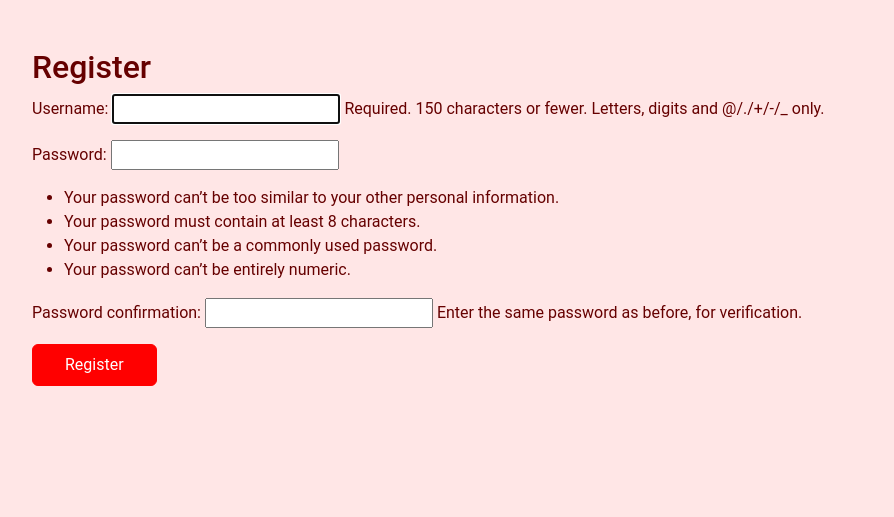
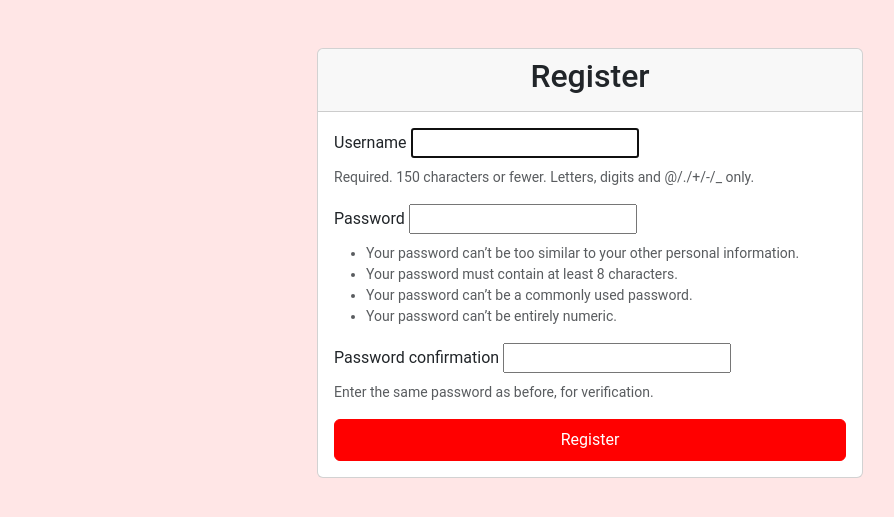
Before and after one commit to D0bledore/django-project, a Django app: page /accounts/register/ in a window 1280 px wide. Shown: the part 66-583 px from the top of the page, without its empty margins (50-944 px from the left). Run offline with Django 5.2, Linux system fonts and the light colour scheme.

Commit message:
Style register template

```diff
--- a/accounts/templates/accounts/register.html
+++ b/accounts/templates/accounts/register.html
@@ -2,11 +2,34 @@
 
 {% block content %}
 <div class="container mt-5">
-    <h2>Register</h2>
-    <form method="post">
-        {% csrf_token %}
-        {{ form.as_p }}
-        <button type="submit" class="btn btn-primary">Register</button>
-    </form>
+    <div class="row justify-content-center">
+        <div class="col-md-6">
+            <div class="card">
+                <div class="card-header text-center">
+                    <h2>Register</h2>
+                </div>
+                <div class="card-body">
+                    <form method="post">
+                        {% csrf_token %}
+                        {% for field in form %}
+                            <div class="mb-3">
+                                <label for="{{ field.id_for_label }}" class="form-label">{{ field.label }}</label>
+                                {{ field }}
+                                {% if field.help_text %}
+                                    <div class="form-text">{{ field.help_text }}</div>
+                                {% endif %}
+                                {% for error in field.errors %}
+                                    <div class="alert alert-danger mt-2">{{ error }}</div>
+                                {% endfor %}
+                            </div>
+                        {% endfor %}
+                        <div class="d-grid gap-2">
+                            <button type="submit" class="btn btn-primary btn-block">Register</button>
+                        </div>
+                    </form>
+                </div>
+            </div>
+        </div>
+    </div>
 </div>
 {% endblock %}
```
